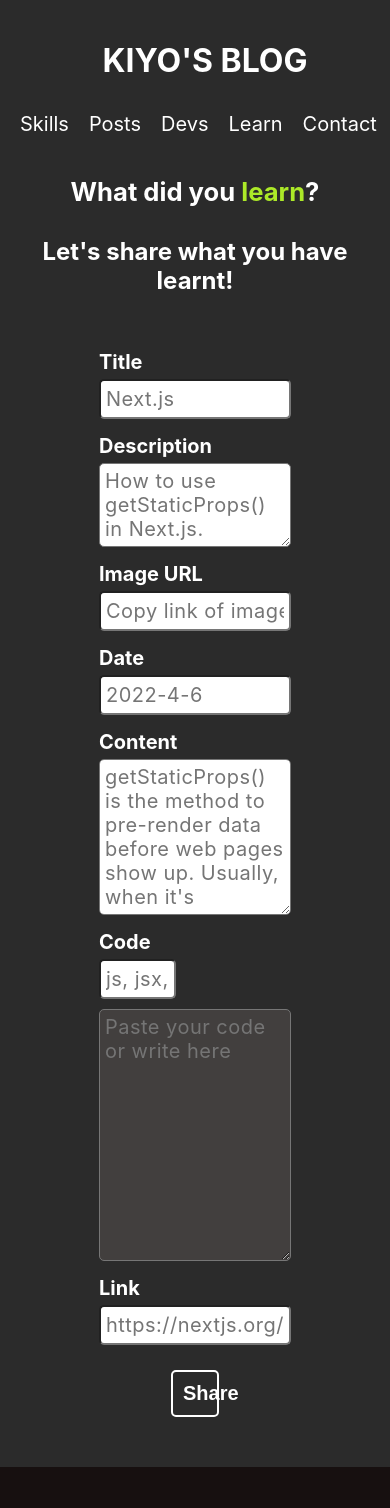
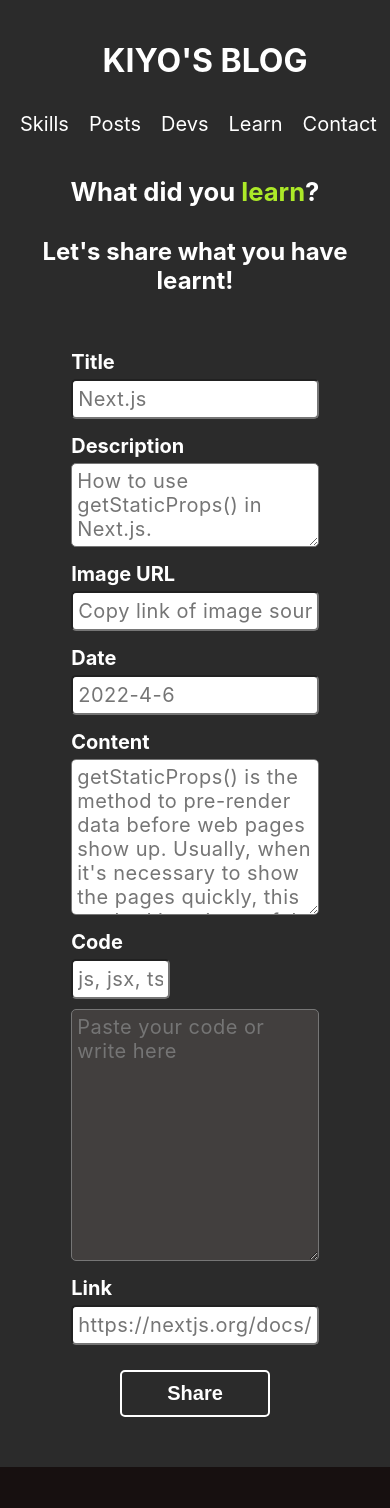
Before and after one commit to kiyohiro0310/my-web-app, a Next.js app: page /learn in a window 390 px wide. Shown: the top 1508 px of the page. Built offline with nearby package versions, Linux system fonts and the light colour scheme.

Commit message:
Modify learn responsive layout

```diff
--- a/components/learn/learn-form.module.scss
+++ b/components/learn/learn-form.module.scss
@@ -25,8 +25,9 @@
         font-size: 20px;
         font-weight: bold;
 
+
         .input_section{
-            width: 80%;
+            width: 85%;
 
             display: flex;
             flex-direction: column;
@@ -83,6 +84,18 @@
 
         }
     }
+    @media screen and (max-width: 940px) {
+        .container{
+            width: 90%;
+            .input_section{
+                width: 90%;
+            }
+            .button{
+                width: 150px;
+            }
+        }
+
+    }
 }
 
 .color{
```
